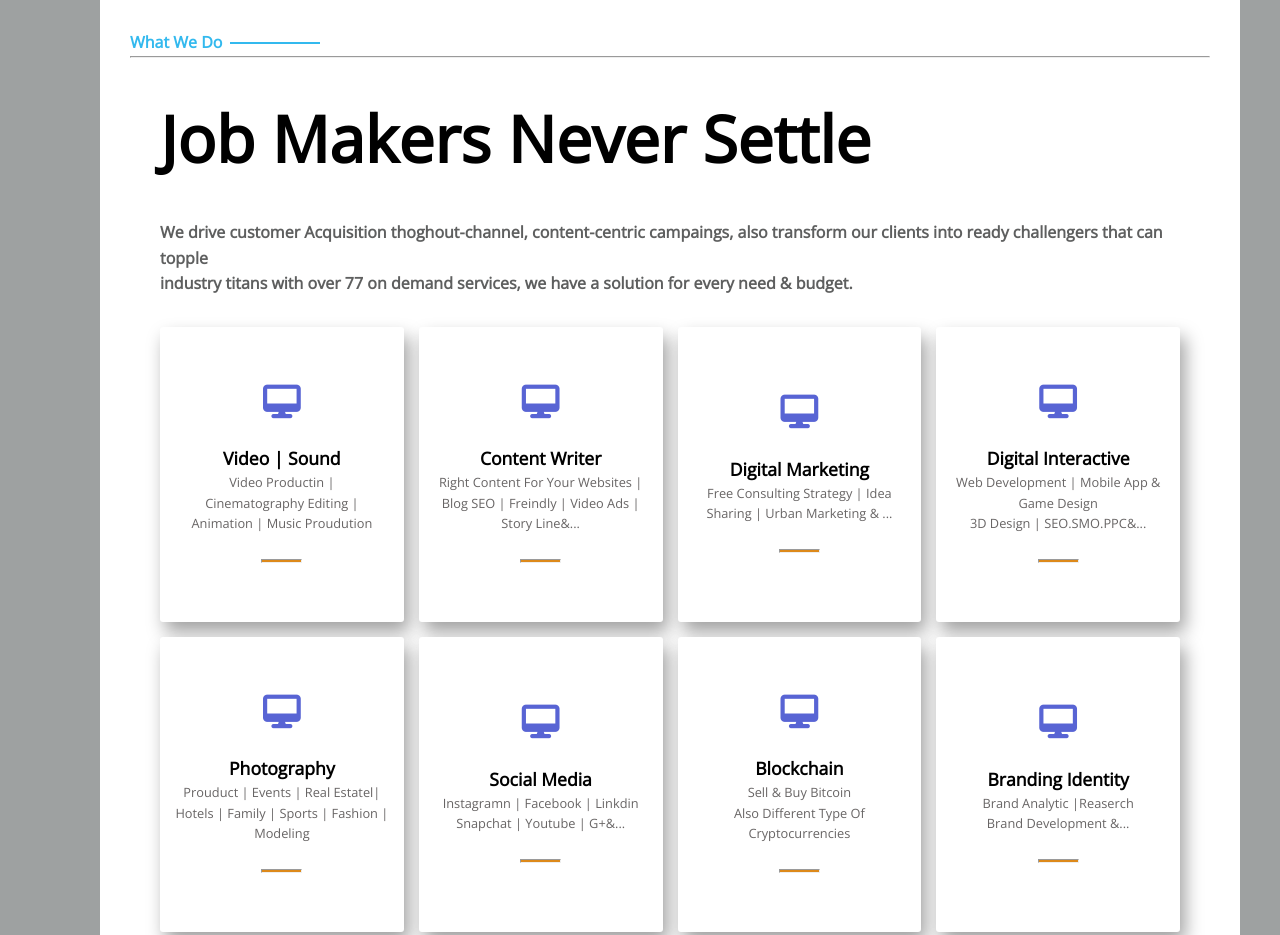
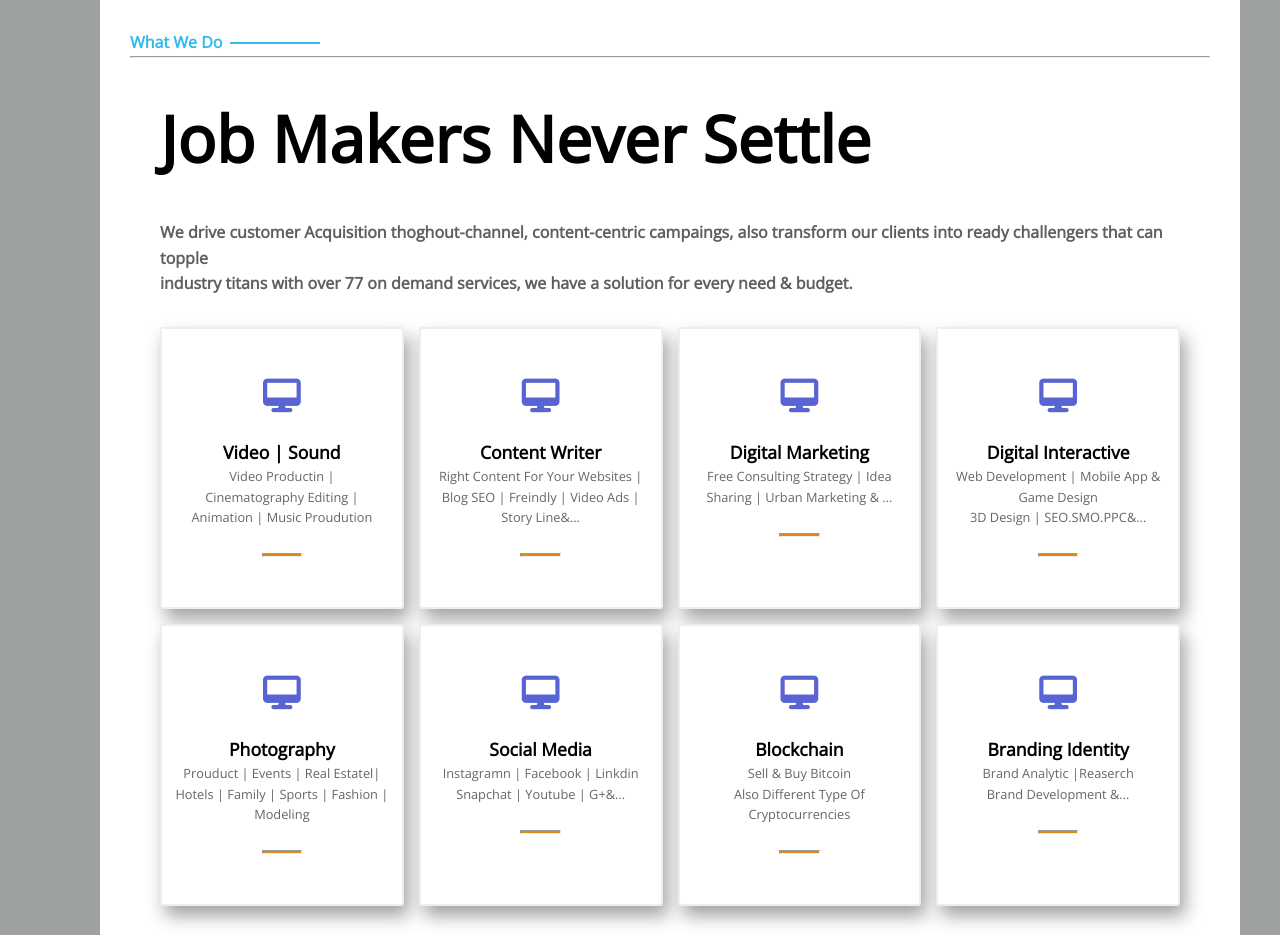
Before and after one commit to saramonjezi63/Motion2Frame, a plain HTML site: page index.html in a window 1280 px wide. Shown: the top 935 px of the page. Drawn offline with nearby package versions, Linux system fonts and the light colour scheme.

Commit message:
CSS improved
1-Borders applied.
2-Divs Paddings Corrected

```diff
--- a/style.css
+++ b/style.css
@@ -51,18 +51,13 @@ h6 {
   flex-direction: column;
   align-items: center;
   text-align: center;
-  /* justify-content: space-between; */
   /* height: 100%; */
   /* width: 100%; */
-  height: 295px;
+  /* height: 295px; */
+  padding: 50px 0px;
   color: black;
   background-color: white;
-  border-style: solid;
-  border-color: rgb(243, 162, 11);
-  display: flex;
-  justify-content: center;
-  align-items: center;
-  border: none;
+  border: 2px solid #eeeeee;
   box-shadow: 5px 10px 18px #a1a1a1;
   border-radius: 3px;
   text-transform: capitalize;
```
